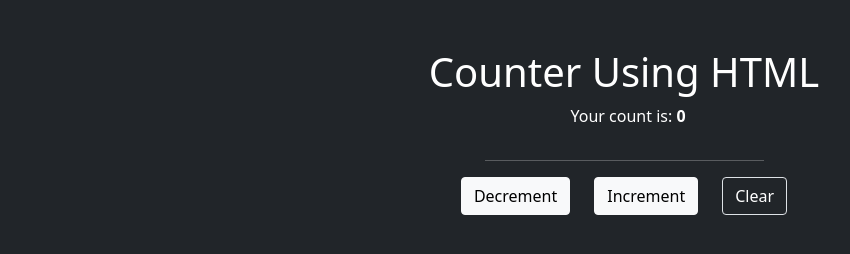
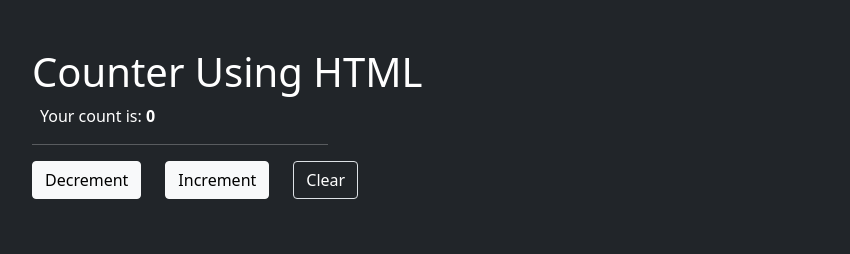
Before and after one commit to pushpaleelakumari/increment-decrement, a plain HTML site: page index.html in a window 1280 px wide. Shown: the whole page, without its empty margins (16-866 px from the left). Drawn offline with nearby package versions, Linux system fonts and the light colour scheme.

Commit message:
UI changes

```diff
--- a/index.html
+++ b/index.html
@@ -11,8 +11,7 @@
 
     <body>
         <section class="bg-dark text-white" style="height: 100vh;">
-            <div class="container container-center pt-5">
-                <div class="d-flex flex-column justify-content-center align-items-center">
+            <div class="px-5 container-center pt-5">
                 <h1>Counter Using HTML</h1>
                 <p class="ps-2">Your count is: <span id="countValue"><b>0</b></span></p>
                 <hr class="w-25">
@@ -23,7 +22,6 @@
                     <button class="btn border text-white" onclick="handleClear()">Clear</button>
                 </div>
             </div>
-            </div>
         </section>
     </body>
 
```
Lines whose indentation alone changed are shown as unchanged.
